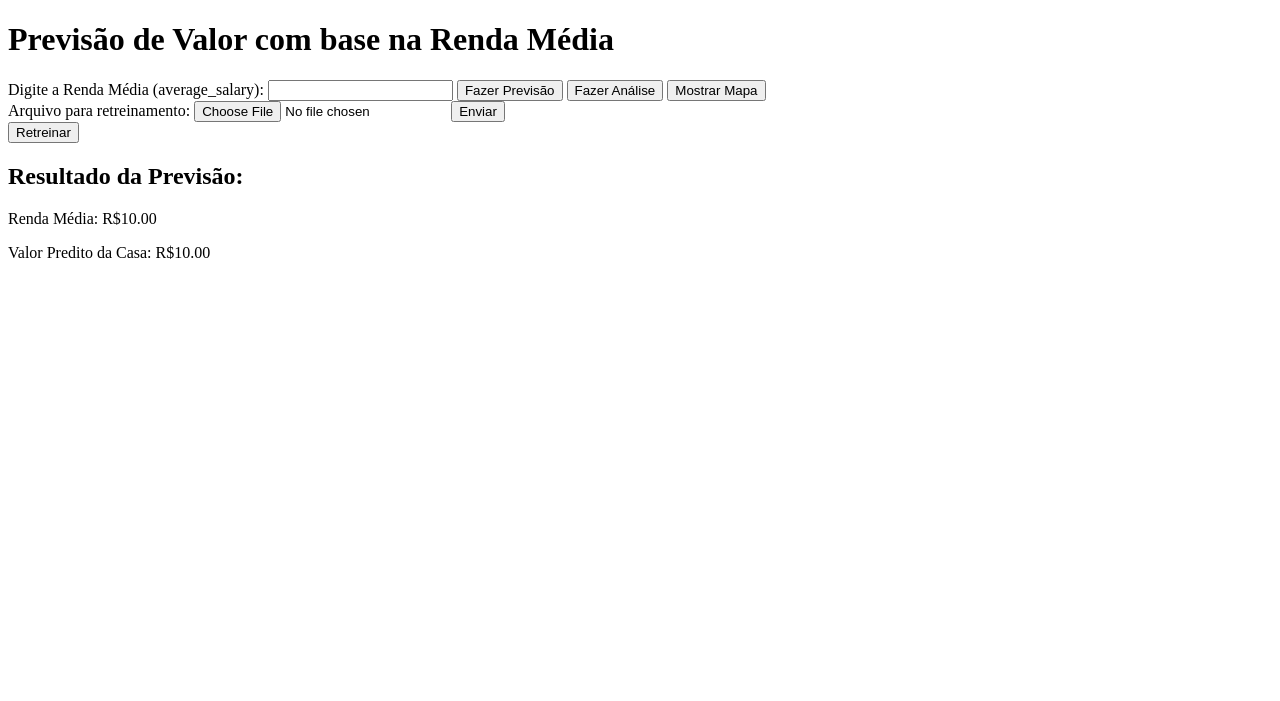
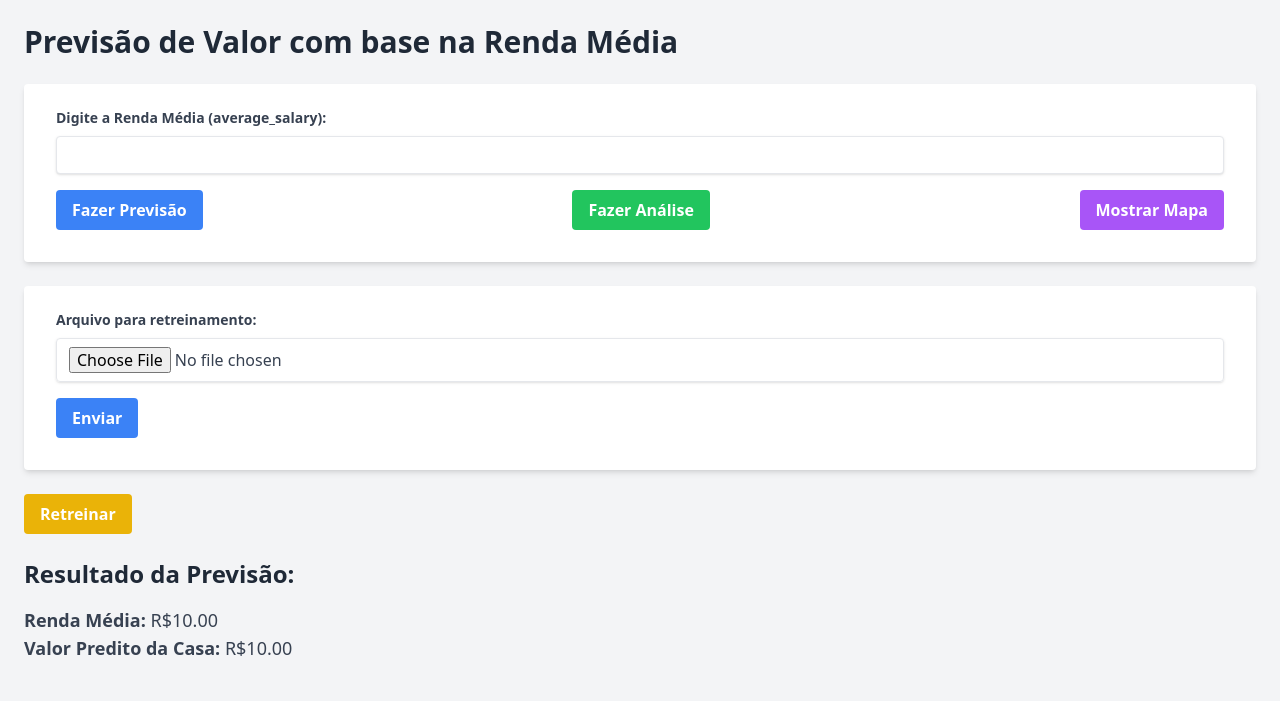
Before and after one commit to Felpasw/web-predict, a Django app: template myapp/templates/average_form.html in a window 1280 px wide. Shown: the top 701 px of the page. Run offline with Django 5.2, Linux system fonts and the light colour scheme; the template is opened without the code that fills it: most values are stand-ins (such as "Sample title", 1, 10 or a date in 2020); parts of the project's set-up code (start-up, migrations or seed data) failed here and were passed over; some libraries are stand-ins or nearby versions.

Commit message:
Atualizado layout

```diff
--- a/myapp/templates/average_form.html
+++ b/myapp/templates/average_form.html
@@ -2,93 +2,164 @@
 <html>
   <head>
     <title>Previsão de Valor de Imóvel</title>
+    <script src="https://cdn.tailwindcss.com"></script>
   </head>
-  <body>
-    <h1>Previsão de Valor com base na Renda Média</h1>
+  <body class="bg-gray-100 font-sans leading-normal tracking-normal">
+    <div class="container mx-auto p-6">
+      <h1 class="text-3xl font-bold text-gray-800 mb-6">Previsão de Valor com base na Renda Média</h1>
 
-    <form method="POST">
+      <form method="POST" class="bg-white shadow-md rounded px-8 pt-6 pb-8 mb-6">
         {% csrf_token %}
-      <label for="average_salary">Digite a Renda Média (average_salary):</label>
-      <input type="number" step="0.01" name="average_salary" id="average_salary" required />
-      <button type="submit">Fazer Previsão</button>
-      <button type="button" id="analysisButton">Fazer Análise</button>
-      <button type="button" id="mapButton">Mostrar Mapa</button>
-    </form>
-    <form method="POST" enctype="multipart/form-data" action="{% url 'upload_csv' %}">
-      {% csrf_token %}
-      <label for="file">Arquivo para retreinamento:</label>
-      <input type="file" name="file" id="file" required accept=".csv" />
-      <button type="submit">Enviar</button>
+        <div class="mb-4">
+          <label
+            for="average_salary"
+            class="block text-gray-700 text-sm font-bold mb-2"
+          >
+            Digite a Renda Média (average_salary):
+          </label>
+          <input
+            type="number"
+            step="0.01"
+            name="average_salary"
+            id="average_salary"
+            required
+            class="shadow appearance-none border rounded w-full py-2 px-3 text-gray-700 leading-tight focus:outline-none focus:shadow-outline"
+          />
+        </div>
+        <div class="flex items-center justify-between">
+          <button
+            type="submit"
+            class="bg-blue-500 hover:bg-blue-700 text-white font-bold py-2 px-4 rounded focus:outline-none focus:shadow-outline"
+          >
+            Fazer Previsão
+          </button>
+          <button
+            type="button"
+            id="analysisButton"
+            class="bg-green-500 hover:bg-green-700 text-white font-bold py-2 px-4 rounded focus:outline-none focus:shadow-outline"
+          >
+            Fazer Análise
+          </button>
+          <button
+            type="button"
+            id="mapButton"
+            class="bg-purple-500 hover:bg-purple-700 text-white font-bold py-2 px-4 rounded focus:outline-none focus:shadow-outline"
+          >
+            Mostrar Mapa
+          </button>
+        </div>
       </form>
 
-    <button type="button" id="retrain">Retreinar</button>
+      <form
+        method="POST"
+        enctype="multipart/form-data"
+        action="{% url 'upload_csv' %}"
+        class="bg-white shadow-md rounded px-8 pt-6 pb-8 mb-6"
+      >
+        {% csrf_token %}
+        <div class="mb-4">
+          <label
+            for="file"
+            class="block text-gray-700 text-sm font-bold mb-2"
+          >
+            Arquivo para retreinamento:
+          </label>
+          <input
+            type="file"
+            name="file"
+            id="file"
+            required
+            accept=".csv"
+            class="shadow appearance-none border rounded w-full py-2 px-3 text-gray-700 leading-tight focus:outline-none focus:shadow-outline"
+          />
+        </div>
+        <button
+          type="submit"
+          class="bg-blue-500 hover:bg-blue-700 text-white font-bold py-2 px-4 rounded focus:outline-none focus:shadow-outline"
+        >
+          Enviar
+        </button>
+      </form>
 
-    <h2>Resultado da Previsão:</h2>
-    <p>Renda Média: R${{ result.average_salary|floatformat:2 }}</p>
-    <p>Valor Predito da Casa: R${{ result.predicted_value|floatformat:2 }}</p>
+      <button
+        type="button"
+        id="retrain"
+        class="bg-yellow-500 hover:bg-yellow-700 text-white font-bold py-2 px-4 rounded focus:outline-none focus:shadow-outline mb-6"
+      >
+        Retreinar
+      </button>
 
-    <p id="analysisMessage" style="color: green"></p>
+      <h2 class="text-2xl font-semibold text-gray-800 mb-4">
+        Resultado da Previsão:
+      </h2>
+      <p class="text-gray-700 text-lg">
+        <span class="font-bold">Renda Média:</span>
+        R${{ result.average_salary|floatformat:2 }}
+      </p>
+      <p class="text-gray-700 text-lg mb-4">
+        <span class="font-bold">Valor Predito da Casa:</span>
+        R${{ result.predicted_value|floatformat:2 }}
+      </p>
+
+      <p id="analysisMessage" class="text-lg"></p>
+    </div>
 
     <script>
-      document.getElementById('analysisButton').onclick = function () {
+      document.getElementById("analysisButton").onclick = function () {
         fetch("{% url 'analisar_csv' %}", {
-          method: 'GET',
+          method: "GET",
           headers: {
-            'Content-Type': 'application/json',
-            'X-CSRFToken': document.querySelector('[name=csrfmiddlewaretoken]').value,
+            "Content-Type": "application/json",
+            "X-CSRFToken": document.querySelector(
+              "[name=csrfmiddlewaretoken]"
+            ).value,
           },
         })
           .then((response) => response.blob())
           .then((blob) => {
-            const imageUrl = URL.createObjectURL(blob)
+            const imageUrl = URL.createObjectURL(blob);
 
-            const imgElement = document.createElement('img')
-            imgElement.src = imageUrl
+            const imgElement = document.createElement("img");
+            imgElement.src = imageUrl;
+            imgElement.classList.add("w-full", "h-auto", "mt-4");
 
-            imgElement.style.width = '100%'
-            imgElement.style.height = 'auto'
-
-            document.getElementById('analysisMessage').innerHTML = ''
-            document.getElementById('analysisMessage').appendChild(imgElement)
+            const analysisMessage = document.getElementById("analysisMessage");
+            analysisMessage.innerHTML = "";
+            analysisMessage.appendChild(imgElement);
           })
           .catch((error) => {
-            document.getElementById('analysisMessage').style.color = 'red'
-            document.getElementById('analysisMessage').textContent = 'Erro na requisição.'
-          })
-      }
+            const analysisMessage = document.getElementById("analysisMessage");
+            analysisMessage.classList.add("text-red-500");
+            analysisMessage.textContent = "Erro na requisição.";
+          });
+      };
 
-      document.getElementById('mapButton').onclick = function () {
-        window.location.href = '/mapa_casas'
-      }
+      document.getElementById("mapButton").onclick = function () {
+        window.location.href = "/mapa_casas";
+      };
 
-      document.getElementById('retrain').onclick = function () {
+      document.getElementById("retrain").onclick = function () {
         fetch("{% url 'retrain_base' %}", {
-        method: 'POST',
+          method: "POST",
           headers: {
-          'Content-Type': 'application/json',
-          'X-CSRFToken': document.querySelector('[name=csrfmiddlewaretoken]').value,
+            "Content-Type": "application/json",
+            "X-CSRFToken": document.querySelector(
+              "[name=csrfmiddlewaretoken]"
+            ).value,
           },
         })
           .then((response) => response.json())
           .then((data) => {
-          if (data.status === 'success') {
-            alert('Retreinamento concluído com sucesso!');
+            if (data.status === "success") {
+              alert("Retreinamento concluído com sucesso!");
             } else {
-            alert('Erro no retreinamento: ' + data.message);
+              alert("Erro no retreinamento: " + data.message);
             }
           })
           .catch((error) => {
-          alert('Erro ao fazer a requisição: ' + error.message);
+            alert("Erro ao fazer a requisição: " + error.message);
           });
       };
-
     </script>
-
-    <style>
-      #analysisMessage img {
-        width: 1920px;
-        height: 1080px;
-      }
-    </style>
   </body>
 </html>
```
Also changed, not shown: 1 other file. Lines whose indentation alone changed are shown as unchanged.
